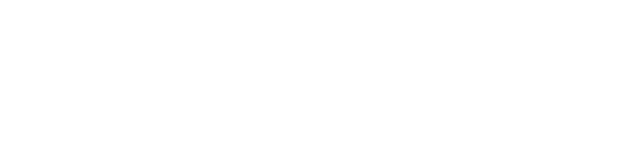
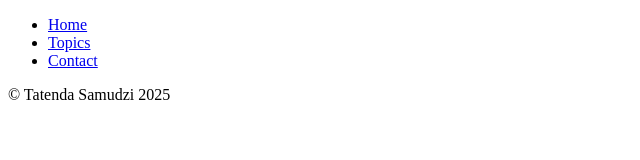
Before and after one commit to TateSamuD/topic-page, a plain HTML site: page index.html in a window 1280 px wide. Shown: the whole page, without its empty margins (0-640 px from the left). Drawn offline with Linux system fonts and the light colour scheme.

Commit message:
Update index.html

```diff
--- a/index.html
+++ b/index.html
@@ -8,9 +8,19 @@
 </head>
 
 <body>
-	<header></header>
+	<header>
+		<nav>
+			<ul>
+				<li><a href="home.html">Home</a></li>
+				<li><a href="index.html">Topics</a></li>
+				<li><a href="about.html">Contact</a></li>
+			</ul>
+		</nav>
+	</header>
 	<article></article>
-	<footer></footer>
+	<footer>
+		<p>© Tatenda Samudzi 2025</p>
+	</footer>
 </body>
 
 </html>
```
